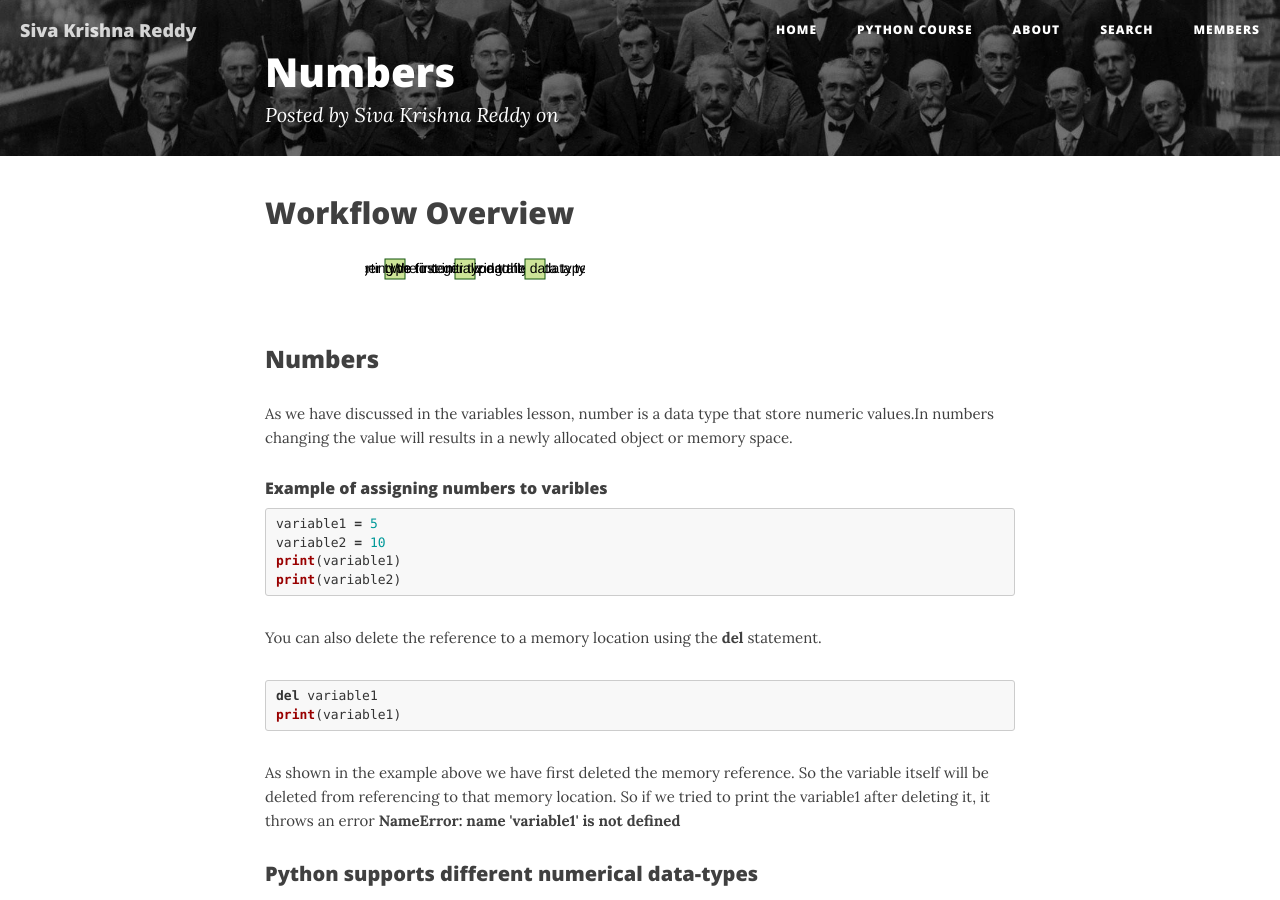
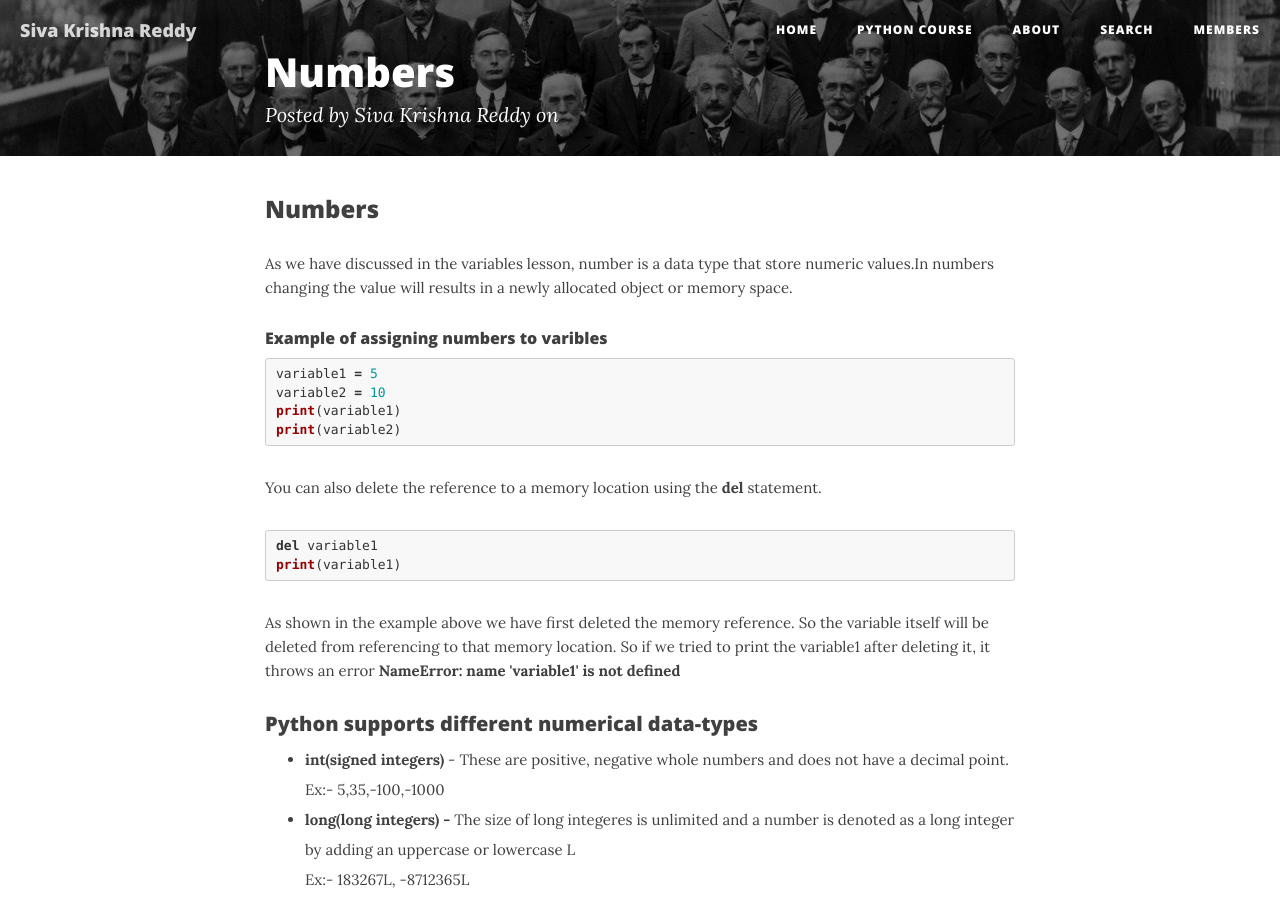
Before and after one commit to sivakrishna383/sivakrishna383.github.io, a Jekyll site: the page built from pages/numbers.md, in a window 1280 px wide and 900 px high. Built offline with Jekyll 4.4.1, drawn with Linux system fonts in a browser that asks for light colours; nearby versions of some CDN libraries; comment, search, counter and statistics services are not loaded.

Commit message:
Update notebook.html

```diff
--- a/_layouts/notebook.html
+++ b/_layouts/notebook.html
@@ -284,19 +284,7 @@ end
 <!-- Finalize Capture -->
 {% endcapture %}
 
-<!-- Make the Graph -->
-<h1> Workflow Overview </h1>
 
-<!-- Strip HTML and Seperate at Line Breaks -->
-{% assign Blocks = MermaidBlock | strip_html | newline_to_br | split:"<br />" %}
-{% assign BlocksLength = Blocks | size %}
-
-<!-- Strip Each Line of Whitespace and Only Keep Lines Longer than 3 -->
-<div class="mermaid" id="mermaidworkflow" style="margin-left:100px">
-{% for line in (0..BlocksLength) %}{% assign BlockSize = Blocks[line] | size %}{% if BlockSize > 3 %}
-{{ Blocks[line] | strip | strip_newlines }}
-{% endif %}{% endfor %}
-</div>
 {% endif %}
 
 {{ Notebook | markdownify }}
```
